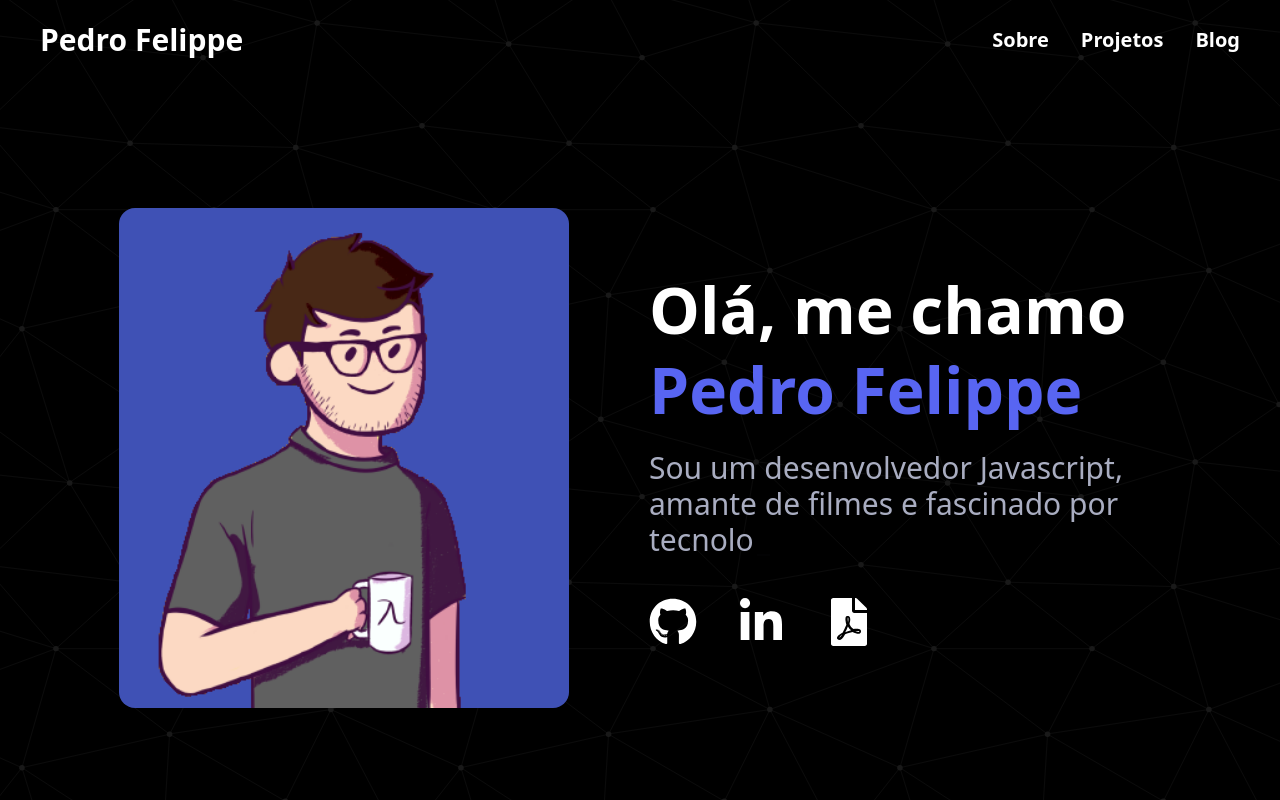
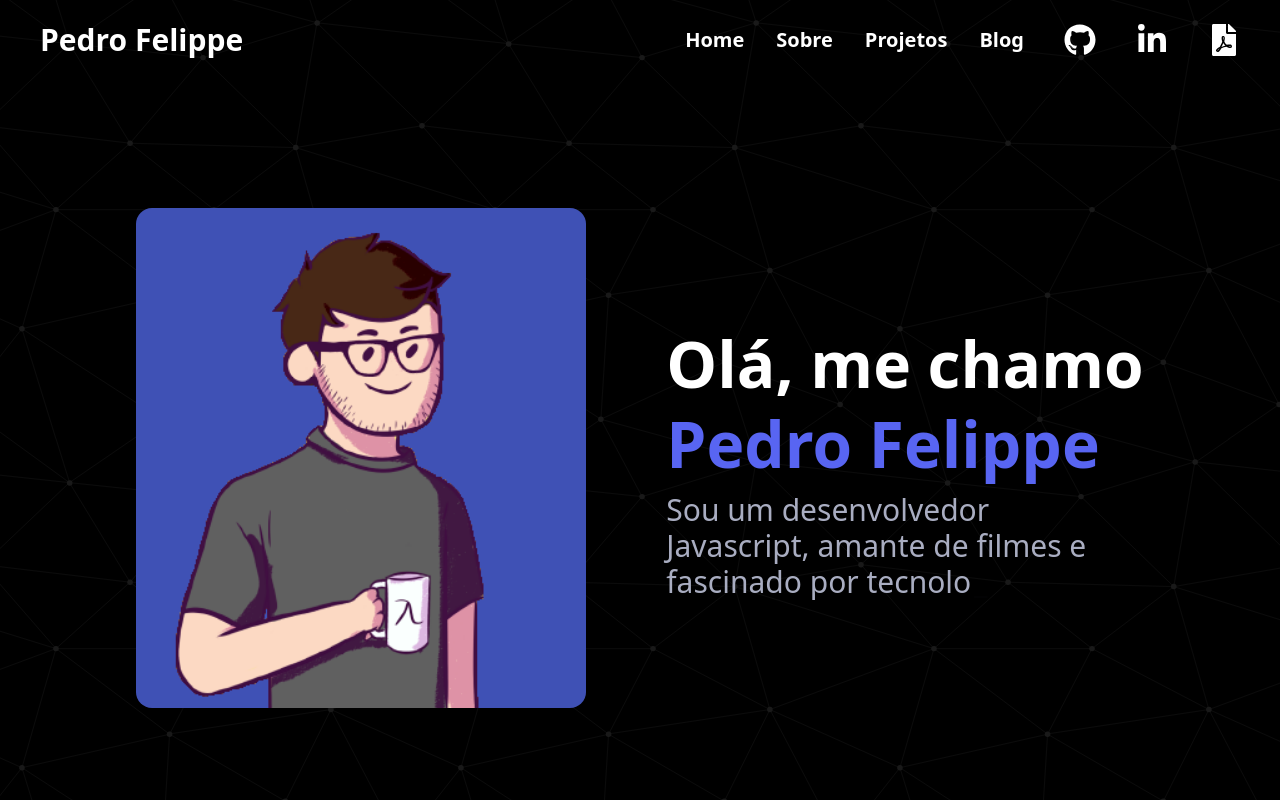
Before and after one commit to pefelippe/Portfolio, a Next.js app: page / in a window 1280 px wide. Built offline with nearby package versions, Linux system fonts and the light colour scheme.

Commit message:
ajustando hamburguer menu

```diff
--- a/pages/index.tsx
+++ b/pages/index.tsx
@@ -4,7 +4,7 @@ import Projects from "./../src/content/Projects";
 
 export default function Home() {
   return (
-    <div className="w-screen  px-8 max-w-7xl mx-auto space-y-20 md:space-y-32 py-32">
+    <div className="w-screen  px-8 max-w-7xl mx-auto space-y-14 md:space-y-32 py-20 xl:py-32">
       <Hero />
       <Projects />
       <CallToContact />
--- a/src/components/HamburgerMenu.tsx
+++ b/src/components/HamburgerMenu.tsx
@@ -4,6 +4,7 @@ import React, { useState } from "react";
 import { FaArrowRight, FaLink } from "react-icons/fa";
 
 import { navLinks } from "../constants";
+import SocialLinks from "./SocialLinks";
 
 type Props = {};
 
@@ -12,7 +13,8 @@ function HamburgerMenu({}: Props) {
   const [toggle, setToggle] = useState<Boolean>(false);
   return (
     <>
-      <ul className="max-sm:hidden text-xl  items-center text-white justify-start list-none flex gap-8 ">
+      <div className="max-lg:hidden text-xl  items-center text-white justify-start list-none flex gap-10 divider-x ">
+        <div className="flex gap-8">
           {navLinks.map((navLink) => {
             return (
               <li
@@ -26,7 +28,7 @@ function HamburgerMenu({}: Props) {
                 }}
               >
                 <Link
-                className=" px-full rounded-md hover:underline "
+                  className=" px-full rounded-full hover:underline "
                   href={`${navLink.id}`}
                 >
                   {navLink.title}
@@ -34,30 +36,34 @@ function HamburgerMenu({}: Props) {
               </li>
             );
           })}
-      </ul>
+        </div>
+        <div>
+          <SocialLinks />
+        </div>
+      </div>
 
-      <div className="sm:hidden flex flex-1 justify-end items-center w-full">
+      <div className="lg:hidden flex flex-1 justify-end items-center w-full">
         <Image
           src={toggle ? "/assets/close.svg" : "/assets/menu.svg"}
           alt="menu"
           width="100"
           height="100"
-          className="w-[28px] h-[28px] object-contain cursor-pointer"
+          className="w-[28px] h-[28px] object-contain cursor-pointer z-50 absolute top-10 right-10"
           onClick={() => setToggle(!toggle)}
         />
         <div
           className={`${
-            !toggle ? "hidden" : "flex"
-          } p-6 black-gradient absolute top-[10vh]
-             text-xl right-0 mx-4 my-2 items-center
-        text-center w-screen z-50  text-white bg-blue transition-all`}
+            !toggle ? "hidden" : "flex flex-col"
+          }  black-gradient absolute
+             text-xl right-0 items-center top-0 h-screen min-h-fit text-center max-w-[80vw] w-[350px] z-40 mx-auto
+              text-white bg-[#101010]  transition-all  gap-10`}
         >
-          <ul className="mx-auto items-center h-fit rounded-b-md justify-start list-none flex  flex-col gap-10 py-10">
+          <ul className="mx-auto items-center  rounded-b-md justify-center list-none flex  flex-col gap-5 pt-40">
             {navLinks.map((navLink) => {
               return (
                 <li
                   key={navLink.id}
-                  className={`py-4 w-[80vw] border-[1px] rounded-md bg-white text-blue border-[#303030] hover:bg-[#303030] ${
+                  className={`py-4 w-[80vw] max-w-[300px] rounded-md transition-all text-white bg-blue hover:bg-blue/90 ${
                     active === navLink.title ? "text-white" : "text-secondary"
                   }`}
                   onClick={() => {
@@ -76,6 +82,8 @@ function HamburgerMenu({}: Props) {
               );
             })}
           </ul>
+
+          <SocialLinks />
         </div>
       </div>
     </>
--- a/src/components/ProjectCard.tsx
+++ b/src/components/ProjectCard.tsx
@@ -28,7 +28,7 @@ function ProjectCard({
     <motion.div
       initial={{ opacity: 0, x: findX }}
       whileInView={{ opacity: 1, x: 0 }}
-      transition={{ duration: 1 }}
+      transition={{ duration: 1.5 }}
       className="flex max-lg:flex-col w-full max-w-7xl justify-center lg:gap-10  mx-auto gap-2 "
     >
       <Link
--- a/src/components/SocialLinks.tsx
+++ b/src/components/SocialLinks.tsx
@@ -7,13 +7,13 @@ type Props = {};
 
 export default function SocialLinks({}: Props) {
   return (
-    <div className="flex max-lg:mx-auto  w-fit gap-10  justify-center  items-center  text-xl text-black pt-5">
+    <div className="flex max-lg:mx-auto  w-fit gap-10  justify-center text-white items-center  text-xl text-black ">
       <AnimatedBtn className="" href="https://github.com/pefelippe">
         <div
           className=" flex gap-3 items-center w-full
          font-semibold transition-all hover:text-[#5865f2]"
         >
-          <FaGithub className="h-12 w-12" />
+          <FaGithub className="h-8 w-8" />
         </div>
       </AnimatedBtn>
 
@@ -25,7 +25,7 @@ export default function SocialLinks({}: Props) {
           className="  flex gap-3 items-center
           font-semibold transition-all  hover:text-[#5865f2]"
         >
-          <FaLinkedinIn className="h-12 w-12" />
+          <FaLinkedinIn className="h-8 w-8" />
         </div>
       </AnimatedBtn>
 
@@ -34,7 +34,7 @@ export default function SocialLinks({}: Props) {
           className="  flex gap-3 items-center
           font-semibold transition-all  hover:text-[#5865f2]"
         >
-          <FaFilePdf className="h-12 w-12" />
+          <FaFilePdf className="h-8 w-8" />
         </div>
       </AnimatedBtn>
     </div>
--- a/src/components/layout/Header.tsx
+++ b/src/components/layout/Header.tsx
@@ -11,7 +11,6 @@ const Navbar = () => {
       className={`${styles.paddingX}  max-w-7xl font-semibold mx-auto w-full flex
       justify-between items-center h-[10vh] top-0 z-20 bg-primary`}
     >
-      {/* <SocialLinks /> */}
       <div className="flex items-center">
         <Link href="/" className="text-bold text-3xl  text-white">
           Pedro Felippe
--- a/src/constants/index.js
+++ b/src/constants/index.js
@@ -60,6 +60,10 @@ export const projects = [
 ];
 
 export const navLinks = [
+  {
+    id: "home ",
+    title: "Home",
+  },
   {
     id: "about",
     title: "Sobre",
--- a/src/content/Hero.tsx
+++ b/src/content/Hero.tsx
@@ -21,18 +21,18 @@ export default function About({}: Props) {
         alt="avatar-pefelippe"
         src="assets/avatar-pdr.png"
         className="relative object-cover rounded-full lg:rounded-2xl
-        max-sm:h-[180px] max-lg:h-[250px]  lg:h-[500px] lg:w-[450px] max-w-xl"
+        max-lg:h-[180px]  xl:h-[500px] xl:w-[450px] max-w-xl"
       />
 
       <motion.div
         className=" text-white h-max w-fit
-        flex flex-col text-3xl justify-around text-center lg:text-start  max-w-lg"
+        flex flex-col text-3xl justify-around text-center md:text-start max-w-lg"
       >
-        <h2 className="text-[2.5rem] lg:text-[4rem] leading-tight font-semibold dark:text-white ">
+        <h2 className="text-[3rem] md:text-[4rem] leading-tight font-semibold dark:text-white py-2">
           Olá, me chamo <p className="text-blue">Pedro Felippe</p>
         </h2>
 
-        <p className="text-xl font-normal lg:text-3xl text-gray-300 dark:text-slate-500 py-5">
+        <p className="text-xl font-normal md:text-3xl text-gray-300 dark:text-slate-500 max-w-sm md:max-w-md">
           <Typewriter
             words={[
               "Sou um desenvolvedor Javascript, amante de filmes e fascinado por tecnologia.",
@@ -44,9 +44,6 @@ export default function About({}: Props) {
             delaySpeed={2000}
           />
         </p>
-        <SocialLinks />
-
-
       </motion.div>
     </motion.div>
   );
--- a/src/content/Projects.tsx
+++ b/src/content/Projects.tsx
@@ -24,13 +24,14 @@ function Projects() {
       animate={{ opacity: 1 }}
       transition={{ duration: 1.5, delay: 2 }}
       id="work"
-      className="h-fit  relative  text-white flex flex-col  rounded-md text-black gap-20 "
+      className="h-fit  relative  text-white flex flex-col  rounded-md text-black gap-10 md:gap-20 "
     >
       <motion.h2
         initial={{ y: 50 }}
         animate={{ y: 0 }}
         transition={{ duration: 1.5, delay: 2 }}
-        className="text-[2.5rem] leading-tight font-semibold dark:text-white text-center underline decoration-blue"
+        className="text-[2rem] md:text-[2.5rem] leading-tight font-semibold dark:text-white
+        text-center underline decoration-blue max-w-sm md:max-w-md mx-auto"
       >
         Conheça meus projetos mais recentes
       </motion.h2>
```
Lines whose indentation alone changed are shown as unchanged.
